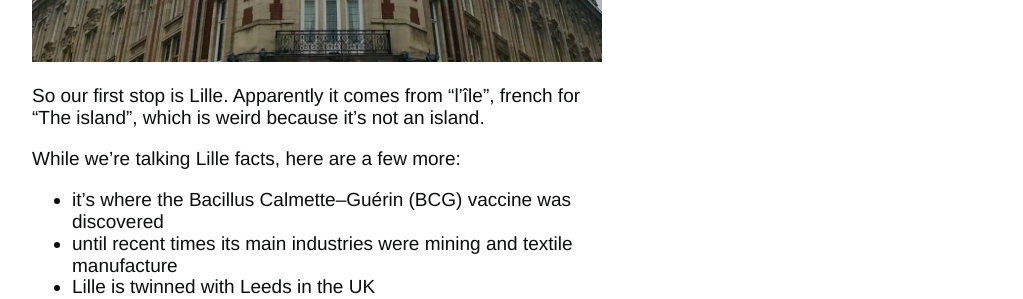
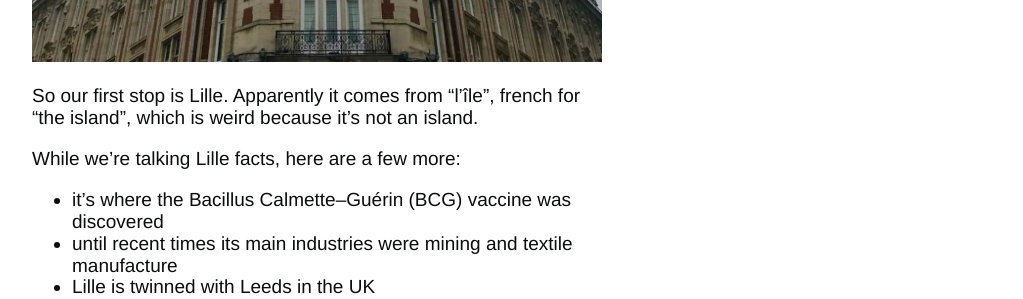
Before and after one commit to tombye/trexit, a Jekyll site: the page built from _posts/2017-06-27-lille.markdown, in a window 1280 px wide. Shown: the part 927-1226 px from the top of the page, without its empty margins (128-1151 px from the left). Built offline with Jekyll 4.4.1, drawn with Linux system fonts in a browser that asks for light colours.

Commit message:
Updates to spelling

```diff
--- a/_posts/2017-06-27-lille.markdown
+++ b/_posts/2017-06-27-lille.markdown
@@ -6,7 +6,7 @@ categories: jekyll update
 ---
 ![clock tower for the centre of commerce in Lille](https://github.com/tombye/trexit/raw/gh-pages/assets/images/IMG-20170627-WA0003.jpg)
 
-So our first stop is Lille. Apparently it comes from "l'île", french for "The island", which is weird because it's not an island.
+So our first stop is Lille. Apparently it comes from "l'île", french for "the island", which is weird because it's not an island.
 
 While we're talking Lille facts, here are a few more:
 
```
